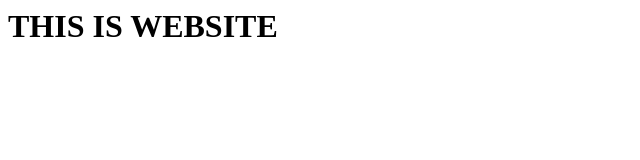
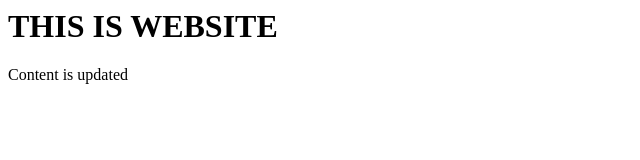
Before and after one commit to sathishsarma/web, a plain HTML site: page prj01/index.html in a window 1280 px wide. Shown: the whole page, without its empty margins (0-640 px from the left). Drawn offline with Linux system fonts and the light colour scheme.

Commit message:
Update paragraph

```diff
--- a/prj01/index.html
+++ b/prj01/index.html
@@ -2,5 +2,6 @@
 <HEAD><TITLE>This is Website Title</TITLE></HEAD>
 <BODY>
 <H1>THIS IS WEBSITE</H1>
+<p>Content is updated</p>
 </BODY>
 <HTML>
```
